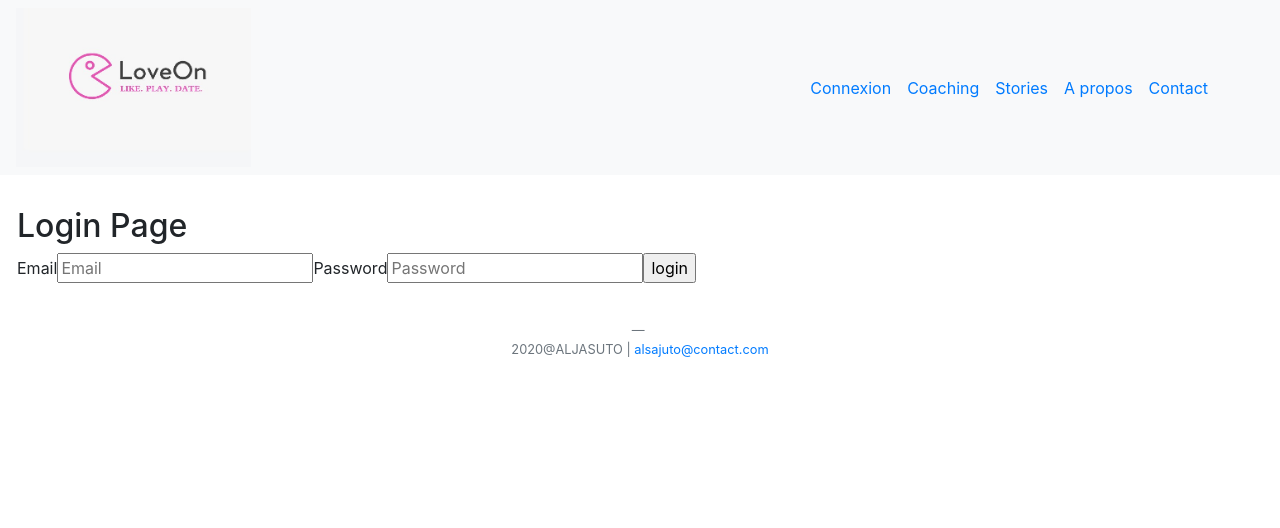
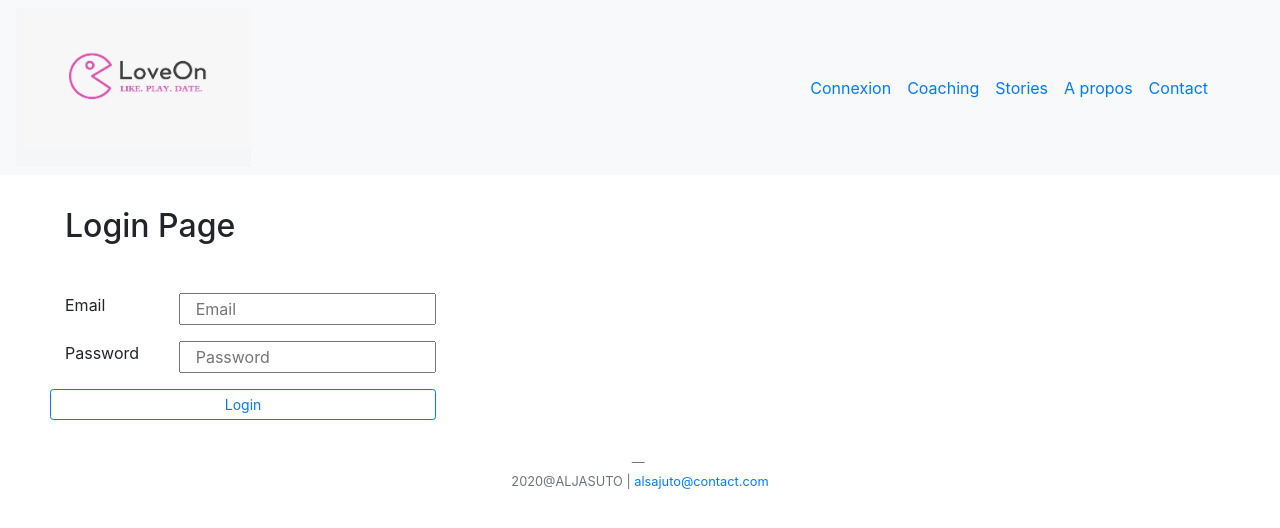
Before and after one commit to DevGaby/Alsatoju_React, a React (Create React App) app: page /login in a window 1280 px wide. Shown: the top 528 px of the page. Built offline with nearby package versions, Linux system fonts and the light colour scheme; no server answers.

Commit message:
Update Login form

```diff
--- a/src/components/home/login.js
+++ b/src/components/home/login.js
@@ -1,51 +1,76 @@
 import React, { Component } from 'react';
 import { Redirect } from 'react-router-dom';
+import { login, getMe } from '../../services/user'
+import Button from 'react-bootstrap/Button'
+import * as constant from '../../utils/constant'
 
 export default class Login extends Component {
-  constructor () {
+  constructor() {
     super()
     this.state = {
       email: '',
       password: '',
-          goToHome:false,
+      goToHome: false,
       redirectToReferrer: false,
+      isLoading: false
     }
   }
 
-  onChange = event => {
-    const mail = event.target.value
-    this.setState({mail})
-    const password = event.target.value
-    this.setState({password})
+  onChange(e) {
+    this.setState({ [e.target.name]: e.target.value })
   }
 
-  onSubmit = event => {
-    event.preventDefault()
-    this.setState({ goToHome : true})
+  onClick = async () => {
+    try {
+      this.setState({ isLoading: true })
+      const token = await login(this.state)
+      const user = await getMe()
+
+      sessionStorage.setItem(constant.USER, user)
+      sessionStorage.setItem(constant.TOKEN, token.token)
+
+      alert('Bienvenue ' + user.firstName)
+
+      this.setState({ goToHome: true })
+      this.setState({ isLoading: false })
+    } catch (e) {
+      console.log('Login Catch :', e)
+      this.setState({ isLoading: false })
+    }
   }
 
 
-  render () {
+  render() {
     if (this.state.goToHome) {
-      return <Redirect push to={'/home'}></Redirect>
+      return <Redirect push to={'/'}></Redirect>
     }
     if (sessionStorage.getItem('token')) {
-      // return redirect -> home
+      // return <Redirect push to={'/'}></Redirect>
     }
 
     return (
       <div className="row small-up-2 medium-up-3 large-up-4 p-4">
-        <div className="column p-2">
-          <form className="login" onSubmit={this.onSubmit}>
-            <h2>Login Page </h2>
-            <label>Email</label>
-            <input type="text" name="email" placeholder="Email"
-                    value={this.state.mail} onChange={this.onChange} required/>
-            <label>Password</label>
-            <input type="password"  name="password" placeholder="Password"
-                    value={this.state.password} onChange={this.onChange} required/>
-            <input type="submit" value="login" className="button success" />
-          </form>
+        <div className="column p-2 ml-5">
+          <h2 className="mb-5">Login Page </h2>
+
+          <div className="row mb-3">
+            <label className="col-4">Email</label>
+            <input className="col-8" type="text" name="email" placeholder="Email"
+              value={this.state.mail} onChange={this.onChange.bind(this)} required />
+          </div>
+
+          <div className="row mb-3">
+            <label className="col-4">Password</label>
+            <input className="col-8" type="password" name="password" placeholder="Password"
+              value={this.state.password} onChange={this.onChange.bind(this)} required />
+          </div>
+
+          <div className="row">
+            <Button variant="outline-primary" block size="sm" value="Login" onClick={this.onClick.bind(this)}>
+              Login
+            </Button>
+          </div>
+
         </div>
       </div>
     );
```
Lines whose indentation alone changed are shown as unchanged.
